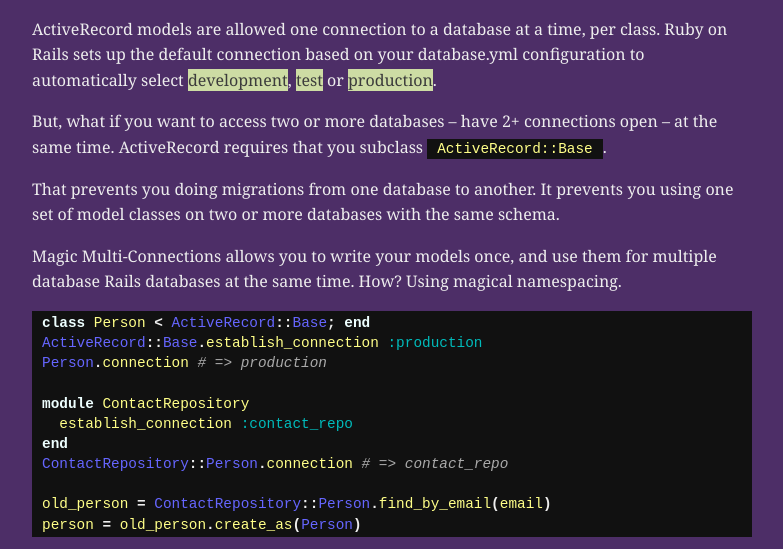
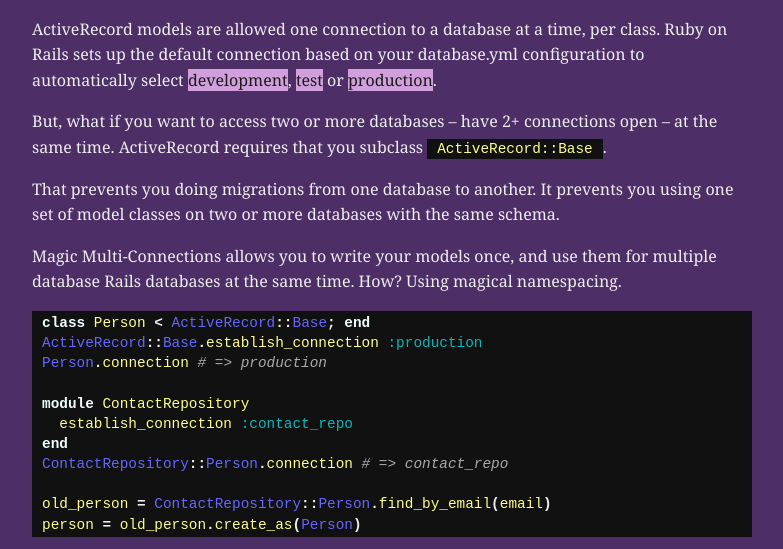
Before and after one commit to drnic/magic_multi_connections, a plain HTML site: page website/index.html in a window 1280 px wide. Shown: the part 251-800 px from the top of the page, without its empty margins (248-1031 px from the left). Drawn offline with Linux system fonts and the light colour scheme.

Commit message:
Nicer <strong> colours
git-svn-id: svn+ssh://rubyforge.org/var/svn/magicmodels/magic_multi_connections/trunk@88 de3bcc45-6e19-0410-94f5-955a5e68fca2

```diff
--- a/website/stylesheets/screen.css
+++ b/website/stylesheets/screen.css
@@ -43,8 +43,8 @@
 }
 
 strong {
-	background-color: #CDDCA4;
-	color: #3C3C3C;
+	background-color: #D09FDC;
+	color: #1B1B1A;
 	font-weight: normal;
 }
 
```
